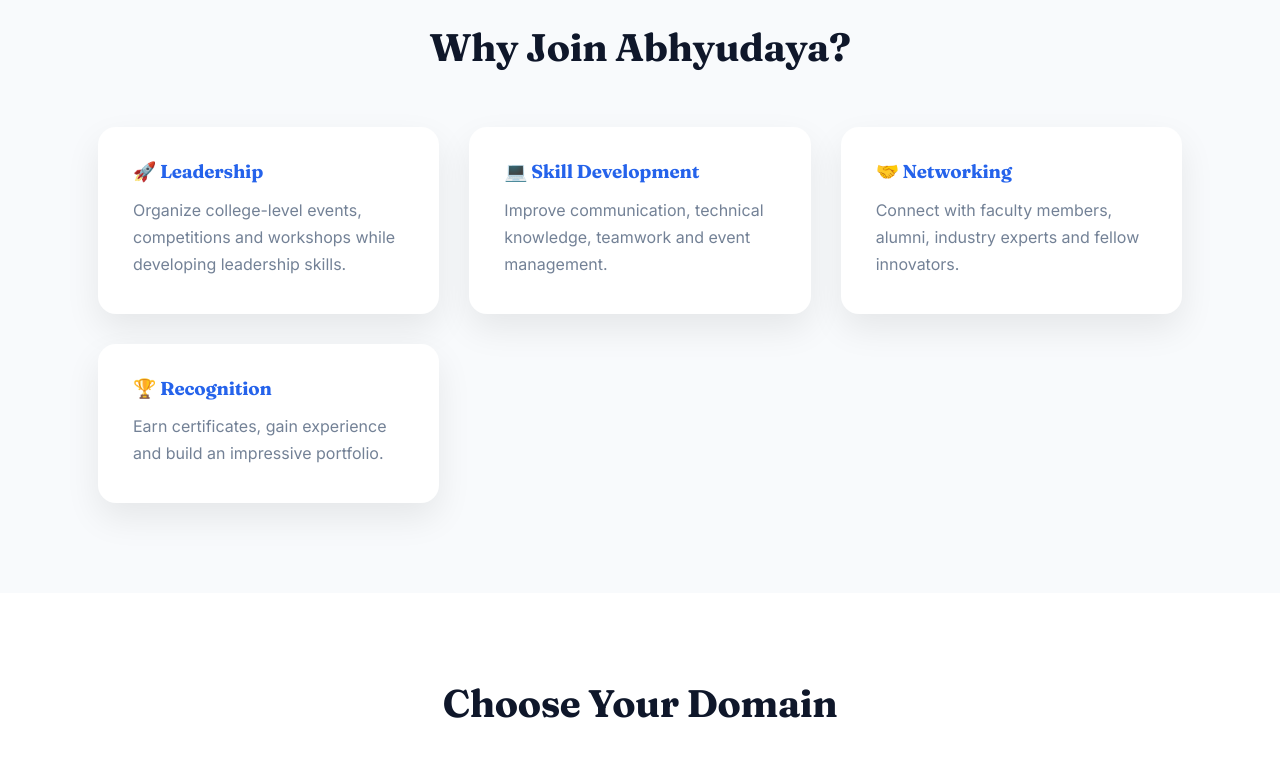
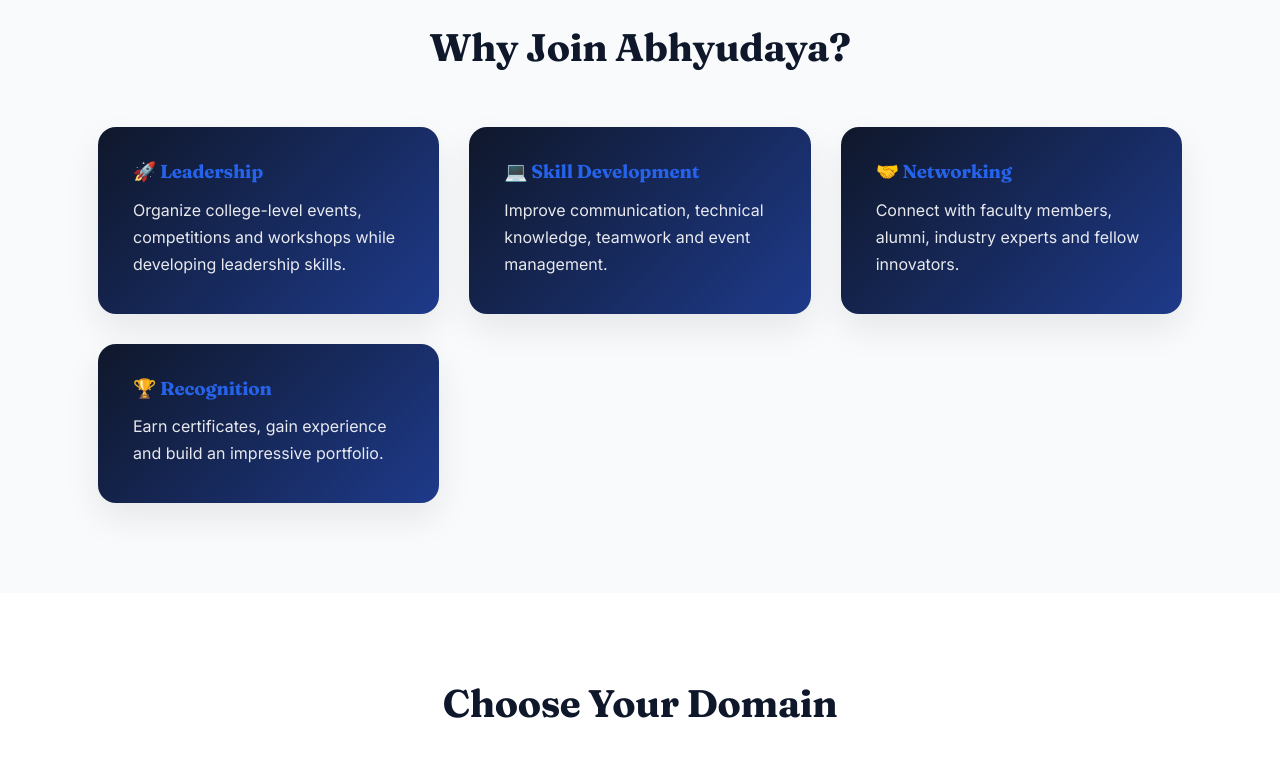
Before and after one commit to viraatt/abhyudaya, a React (Vite) app: page /join in a window 1280 px wide. Shown: the part 660-1443 px from the top of the page. Built offline with nearby package versions, Linux system fonts and the light colour scheme.

Commit message:
Update Contact.css

```diff
--- a/src/pages/Contact.css
+++ b/src/pages/Contact.css
@@ -70,8 +70,8 @@
 
 /* Right Card */
 .join-card {
-  background: linear-gradient(135deg, #0f172a, #1e3a8a);
-  color: white;
+  background: linear-gradient(135deg, #0f172a, #1e3a8a) !important;
+  color: #fff !important;
   padding: 40px;
   border-radius: 24px;
   box-shadow: 0 20px 45px rgba(0,0,0,.18);
@@ -81,20 +81,23 @@
   transform: translateY(-4px);
   box-shadow: 0 26px 55px rgba(0,0,0,.24);
 }
-.join-badge {
+.join-card .join-badge {
   display: inline-block;
-  background: rgba(255,255,255,.15);
+  background: rgba(255,255,255,.15) !important;
+  color: #fff !important;
   padding: 8px 18px;
   border-radius: 50px;
   margin-bottom: 20px;
   font-size: .9rem;
 }
 .join-card h2 {
+  color: #fff !important;
   margin-bottom: 18px;
 }
 .join-card p {
+  color: rgba(255,255,255,.9) !important;
   line-height: 1.8;
-  opacity: .9;
+  opacity: 1;
 }
 .register-btn {
   margin-top: 25px;
```
